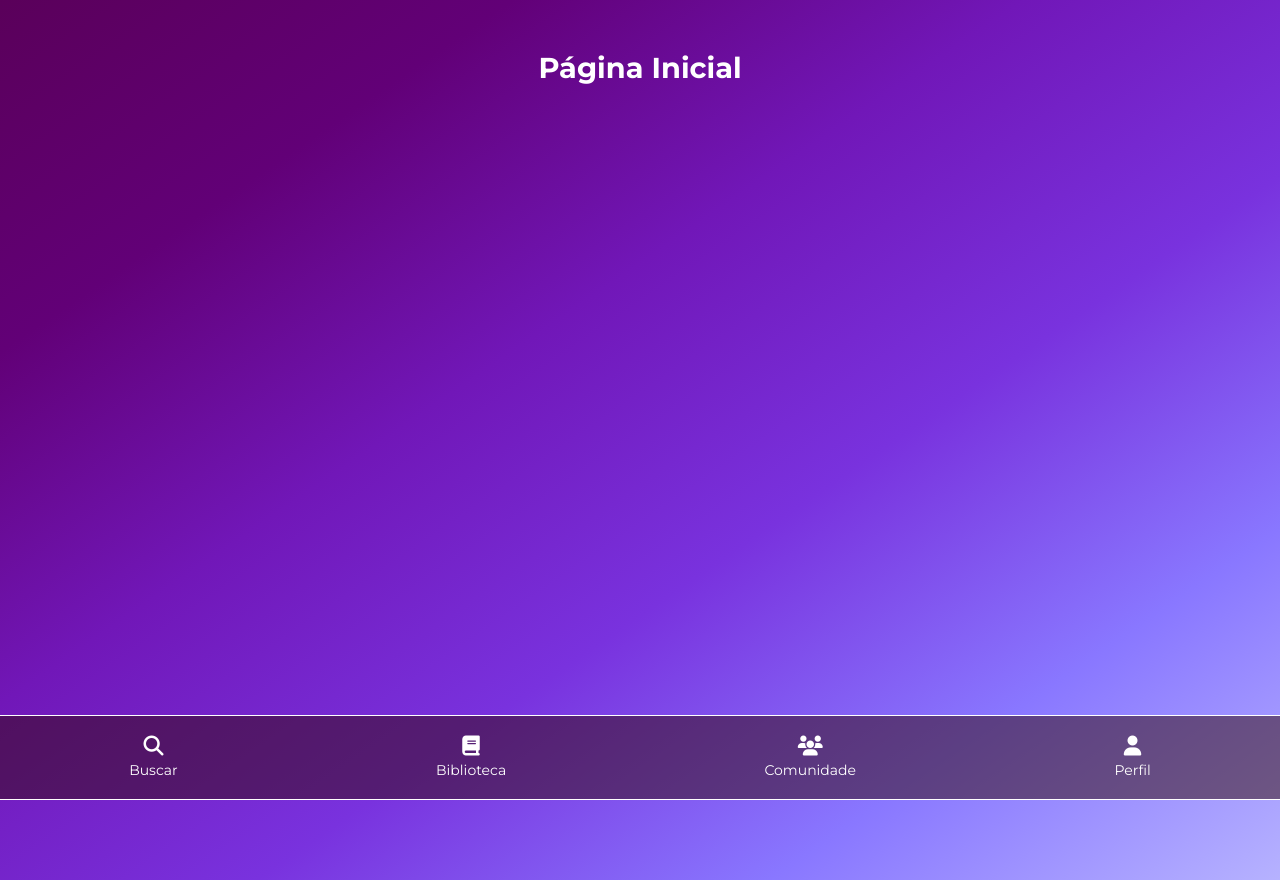
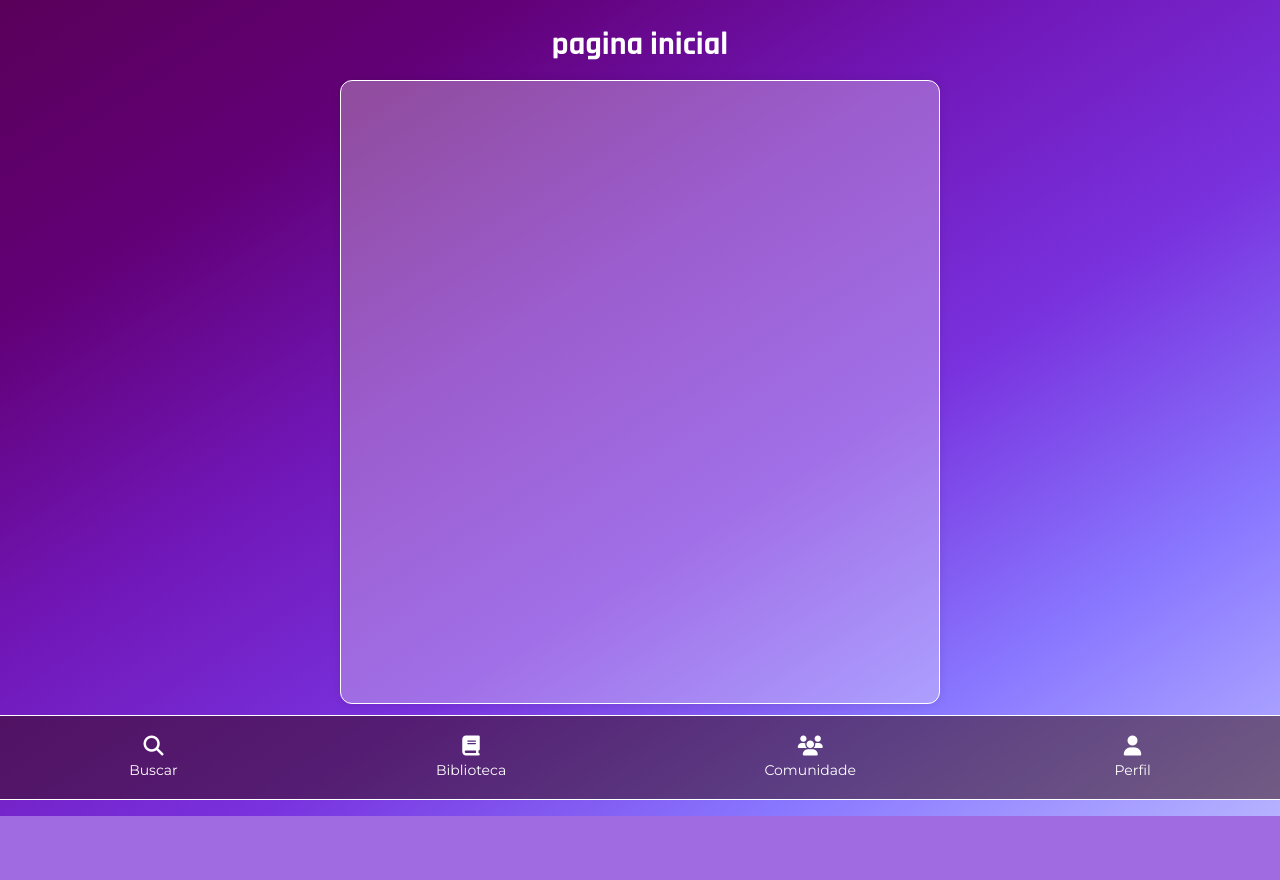
Before and after one commit to engsoft-atitus/engsw-2025-1, a Django app: page /usuario/principal/ in a window 1280 px wide. After the commit the page ends 816 px from the top, so only its background shows below. Run offline with Django 5.2, Linux system fonts and the light colour scheme; the visitor is signed in with stand-in values (Sample User, id 1).

Commit message:
comecando a mudar a principal

```diff
--- a/usuario/templates/usuarios/principal.html
+++ b/usuario/templates/usuarios/principal.html
@@ -10,6 +10,8 @@
     <link rel="preconnect" href="https://fonts.googleapis.com">
     <link rel="preconnect" href="https://fonts.gstatic.com" crossorigin>
     <link href="https://fonts.googleapis.com/css2?family=Montserrat:ital,wght@0,100..900;1,100..900&display=swap" rel="stylesheet">
+    <link href="https://fonts.googleapis.com/css2?family=Montserrat:ital,wght@0,100..900;1,100..900&display=swap" rel="stylesheet">
+    <link href="https://fonts.googleapis.com/css2?family=Rajdhani:wght@300;400;500;600;700&display=swap" rel="stylesheet">
     <style>
         body {
             background: linear-gradient(
@@ -22,22 +24,59 @@
                       #B6B2FF);
             font-family: Montserrat, sans-serif;
             display: flex;
-            flex-direction: column;
-            align-items: center;
-            padding: 2rem 1rem;
-            height: 100vh;
+            justify-content: center;
+
+            min-height: 100vh;
+            height: auto;
+            position: relative;
+
         }
 
         h1 {
-            font-size: 1.8rem;
-            margin-bottom: 1rem;
+            color: white;
+            text-align: center;
+            font-weight: bold;
+            font-family: "Rajdhani", sans-serif;
+            font-size: 3rem;
+
+
             margin-top: 10px;
-            color:white;
+
         }
+        .container {
+    position: fixed;
+    top: 10%;         /* começa 20% da altura da tela */
+    bottom: 12%;      /* termina 10% antes do rodapé */
+    left: 0;
+    right: 0;
+    margin: 0 auto;
+    max-width: 600px;
+    width: 90%;
+    background: rgba(255, 255, 255, 0.3);
+    padding: 2rem;
+    border-radius: 12px;
+    box-shadow: 0 0 10px rgba(0,0,0,0.1);
+    border: 0.3px solid white;
+    box-sizing: border-box;
+    overflow-y: auto; /* se tiver conteúdo demais, rola internamente */
+}
+h1 {
+            margin: 2vh 0 0 0;
+            text-align: center;
+            font-size: 2rem;
+            z-index: 1;
+            position: relative;
+        }
+
     </style>
 </head>
 <body>
-    <h1>Página Inicial</h1>
+    <div><h1>pagina inicial</h1>
+    </div>
+
+
+    <div class="container"></div>
+
 
     <nav class="navbar">
         <a href="{% url 'buscar_musicas' %}"><i class="fas fa-search"></i>Buscar</a>
```
